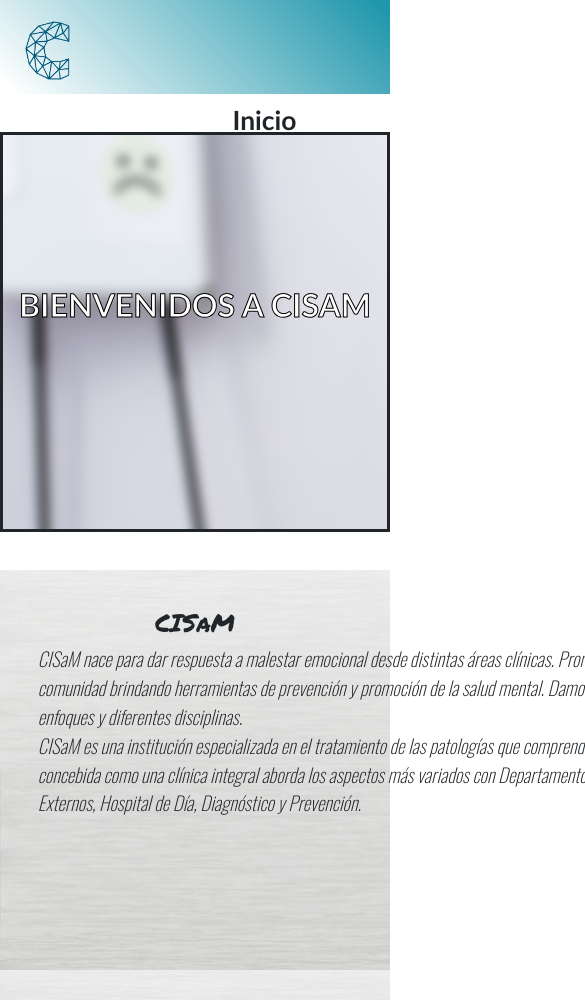
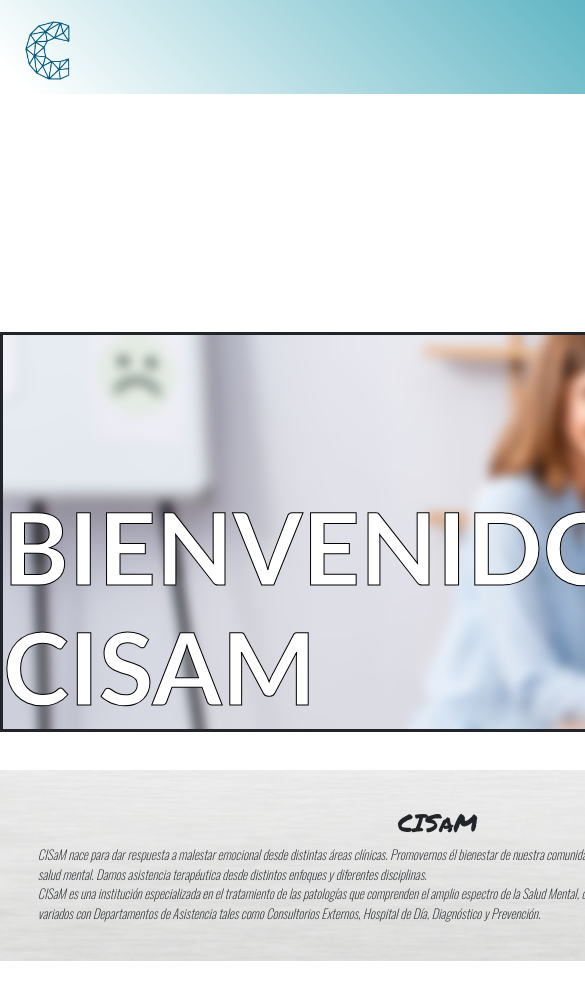
Before and after one commit to sebastian3210/proyectoCisam, a plain HTML site: page index.html in a window 390 px wide. Shown: the top 1003 px of the page, 585 px wide, since content can reach past the window. Drawn offline with nearby package versions, Linux system fonts and the light colour scheme.

Commit message:
firstcommit

```diff
--- a/index.html
+++ b/index.html
@@ -9,47 +9,54 @@
     <script src="https://kit.fontawesome.com/59a585ac5c.js" crossorigin="anonymous"></script>
     <link href="https://fonts.googleapis.com/css2?family=Permanent+Marker&display=swap" rel="stylesheet">
     <link rel="stylesheet" href="./estilos/style.css">
+    <meta name="description" content="Centro Integral de Salud Mental">
+    <meta name="keywords" content="salud cisam psicologia psiquiatria turnos medicos nutricion">
     </head>
 <body>
   <div class="conteiner-father">
+
+      <div class="conteinerOne">
     <header>
-        <nav class="navbar navbar-expand-lg">
+      <nav class="navbar navbar-expand-md navbar-dark" width="auto">
         <div class="container-fluid">
           <a class="navbar-brand" href="index.html">
-                <img src="./img/CISaM logo PNG-64.png" alt="" width="75" height="75">
-              </a>
-              <button class="navbar-toggler" type="button" data-bs-toggle="collapse" data-bs-target="#navbarNav" aria-controls="navbarNav" aria-expanded="false" aria-label="Toggle navigation">
+          <img src="./img/CISaMlogoPNG-64.png"  width="75" height="75"  alt="Logo CISaM"></a>
+          <button class="navbar-toggler" type="button" data-bs-toggle="collapse" data-bs-target="#navbarTogglerDemo02" aria-controls="navbarTogglerDemo02" aria-expanded="false" aria-label="Toggle navigation">
             <span class="navbar-toggler-icon"></span>
           </button>
-              <div class="collapse navbar-collapse d-flex justify-content-end" id="navbarNav">
+          <div class="collapse navbar-collapse navPos" id="navbarTogglerDemo02">
             <ul class="navbar-nav">
               <li class="nav-item">
-                        <a class="nav-link text-dark" aria-current="page" href="index.html">Inicio</a>
+                <a class="nav-link active text-dark" aria-current="page" href="index.html">Inicio</a>
               </li>
               <li class="nav-item">
-                    <a class="nav-link text-dark" aria-current="page" href="./secciones/institucional.html">Institucional</a>
+                <a class="nav-link active text-dark" aria-current="page" href="./secciones/institucional.html">Institucional</a>
               </li>
               <li class="nav-item">
-                    <a class="nav-link text-dark" href="./secciones/servicios.html">Servicios</a>
+                <a class="nav-link active text-dark" aria-current="page" href="./secciones/servicios.html">Servicios</a>
               </li>
               <li class="nav-item">
-                    <a class="nav-link text-dark" href="./secciones/cursos.html">Cursos</a>
+                <a class="nav-link active text-dark" aria-current="page" href="./secciones/cursos.html">Cursos</a>
               </li>
               <li class="nav-item">
-                    <a class="nav-link text-dark" href="./secciones/contacto.html">Contacto</a>
+                <a class="nav-link active text-dark" aria-current="page" href="./secciones/contacto.html">Contacto</a>
               </li>
             </ul>
           </div>
         </div>
       </nav>
+    </header>
+  </div>
 
-      </nav>
-    </header>
 <main>
+  <div class="conteinerTwo">
 <div class="bannerPrincipal">
   <h1>BIENVENIDOS A CISAM</h1>
 
 </div>
+</div>
+
+<div class="conteinerThree">
 <div class="presentacion">
   <h2 class="titulo2">CISaM</h2>
   <p class="parrafoOne">CISaM nace para dar respuesta a malestar emocional desde distintas áreas clínicas. Promovernos él bienestar de nuestra comunidad brindando herramientas de prevención y promoción de la salud mental. Damos asistencia terapéutica desde distintos enfoques y diferentes disciplinas.</p>
@@ -124,9 +131,11 @@
 
 
 </section>
+</div>
 
 </main>
 
+<div class="conteinerFour">
 <footer>
   <div class="container">
     <div class="row">
@@ -155,6 +164,8 @@
   </div>
 </footer>
 </div>
+</div>
+</div>
 
     <script src="https://cdn.jsdelivr.net/npm/bootstrap@5.1.3/dist/js/bootstrap.bundle.min.js" integrity="sha384-ka7Sk0Gln4gmtz2MlQnikT1wXgYsOg+OMhuP+IlRH9sENBO0LRn5q+8nbTov4+1p" crossorigin="anonymous"></script>
 </body>
--- a/style/_generales.scss
+++ b/style/_generales.scss
@@ -1,13 +1,17 @@
 @import url('https://fonts.googleapis.com/css2?family=Oswald:wght@200&display=swap');
-
+@import url('https://fonts.googleapis.com/css2?family=Lobster&display=swap');
 header{
-    position: sticky;
-    height: 2.5cm;
+        height: 2.5cm;
     background-image: linear-gradient(45deg, rgb(255, 255, 255) 3%, rgb(32, 151, 172) 97%  );
-      li{
-      font-family: 'Gill Sans', 'Gill Sans MT', Calibri, 'Trebuchet MS', sans-serif;
+    .navPos{
+      display: flex;
+      justify-content: flex-end;
+    }
+    li{
+      font-family: 'Lobster', cursive;
         font-weight: bold;
         font-size: 0.7cm;
+        color: black;
 
 }
 }
--- a/style/style.scss
+++ b/style/style.scss
@@ -9,99 +9,185 @@
     margin: 0;
 }
 
-.header{
-    grid-area: header;
+.conteinerOne{
+  grid-area: one;
 }
-  .main{
-    grid-area: main;
+.conteinerTwo{
+  grid-area: two;
 }
-  .footer{
-    grid-area: footer;
+.conteinerThree{
+  grid-area: three;
+}
+.conteinerFour{
+  grid-area: four;
 }
 
-  @media only screen and (max-width:550px){
+
+@media only screen and (max-width: 575px){
   .conteiner-father{
+    display: grid;
     grid-template-columns: 1fr;
-    grid-template-rows: 1fr, 1fr, 1fr;
-    grid-area:
-    "header"
-    "main"
-    "footer";
+    grid-template-rows: 1fr, 1fr, 1fr, 1fr;
+    grid-template-areas:
+    "one"
+    "two"
+    "three"
+    "four";
+    height: 1500px;
+    width: auto;
+    gap: 200px;
+
+
+
   }
+
+  .conteinerOne{
+    width: auto;
+    height: auto;
+    nav{
+      width: auto;
+      display: flex;
+      justify-content: flex-start;
+    }
+  }
+  .conteinerTwo{
+    width: auto;
+    height: 1fr;
     .bannerPrincipal{
       width: auto;
-    h1{
-      width: auto;
-      font-size: xx-large;
-    }
-  }
-
-  .header{
-    display: flex;
-    justify-content: end;
-    align-items: center;
-    flex-direction: row;
-    flex-direction: column none;
-  }
-  nav{
-    display: flex;
-    justify-content: end;
-    align-items: center;
-  }
-.presentacion{
-    width: auto;
-    height: 400px;
-
-}
-.formulario{
-    width: auto;
-    height: 1200px;
+      .h1{
+        font-size: larger;
       }
 
     }
 
-  @media only screen and (max-width:750px){
-    .conteiner-father{
-     grid-template-columns: 1fr;
-     grid-template-rows: 1fr, 1fr, 1fr;
-     grid-area:
-     "header"
-     "main"
-     "footer";
   }
-   .bannerPrincipal{
+  .conteinerThree{
     width: auto;
-     h1{
+    height: 1fr;
+    .presentacion{
       width: auto;
-       font-size: xx-large;
+      height: auto;
+      .parrafoOne{
+        width: auto;
+        font-size: small;
+      }
+    }
+  }
+  .conteinerFour{
+    width: auto;
   }
   }
 
-   .header{
-     display: flex;
-     justify-content: end;
-     align-items: center;
-     flex-direction: row;
-     flex-direction: column none;
+
+@media only screen and (max-width: 767px){
+  .conteiner-father{
+    display: grid;
+    grid-template-columns: 1fr;
+    grid-template-rows: 1fr, 1fr, 1fr, 1fr;
+    grid-template-areas:
+    "one"
+    "two"
+    "three"
+    "four";
+    height: 1500px;
+    width: auto;
+    gap: 200px;
+
+
+
+  }
+
+  .conteinerOne{
     width: auto;
     height: auto;
+    nav{
+      width: auto;
+      display: flex;
+      justify-content: flex-start;
     }
-   nav{
-     display: flex;
-     justify-content: space-around;
-     align-items: center;
-     grid-template-rows: auto;
+  }
+  .conteinerTwo{
     width: auto;
-     height: auto;
-   }
- .presentacion{
+    height: 1fr;
+    .bannerPrincipal{
       width: auto;
-     height: 430px;
-
- }
- .formulario{
-     width: auto;
-     height: 1200px;
+    .h1{
+      font-size: larger;
     }
 
     }
+
+  }
+  .conteinerThree{
+    width: auto;
+    height: 1fr;
+    .presentacion{
+      width: auto;
+      height: auto;
+      .parrafoOne{
+        width: auto;
+        font-size: small;
+      }
+    }
+  }
+  .conteinerFour{
+    width: auto;
+  }
+}
+@media only screen and (max-width: 991px){
+  .conteiner-father{
+    display: grid;
+    grid-template-columns: 1fr;
+    grid-template-rows: 1fr, 1fr, 1fr, 1fr;
+    grid-template-areas:
+    "one"
+    "two"
+    "three"
+    "four";
+    height: 1500px;
+    width: auto;
+    gap: 200px;
+
+
+
+  }
+
+  .conteinerOne{
+    width: auto;
+    height: auto;
+    nav{
+      width: auto;
+      display: flex;
+      justify-content: flex-start;
+    }
+  }
+  .conteinerTwo{
+    width: auto;
+    height: 1fr;
+    .bannerPrincipal{
+      width: auto;
+
+      .h1{
+        font-size: medium;
+      }
+
+    }
+
+  }
+  .conteinerThree{
+    width: auto;
+    height: 1fr;
+    .presentacion{
+      width: auto;
+      height: auto;
+      .parrafoOne{
+        width: auto;
+        font-size: small;
+      }
+    }
+  }
+  .conteinerFour{
+    width: auto;
+  }
+}
```
Also changed, not shown: secciones/contacto.html (+22 -13 lines), secciones/cursos.html (+23 -13 lines), secciones/institucional.html (+21 -13 lines), secciones/servicios.html (+21 -13 lines), estilos/style.css, img/CISaMlogoPNG-64.png (renamed from img/CISaM logo PNG-64.png), 1 other file. Lines whose indentation alone changed are shown as unchanged.
